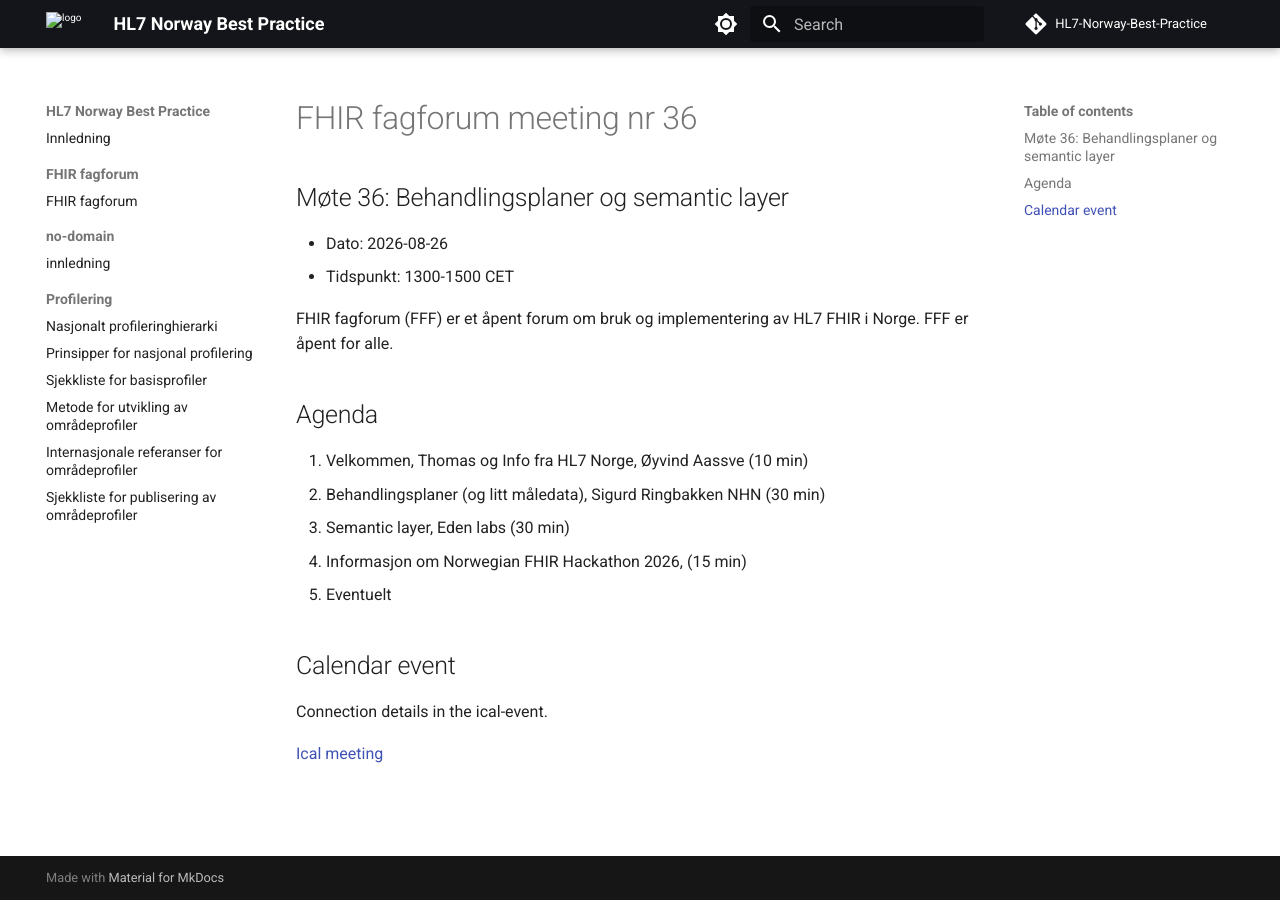
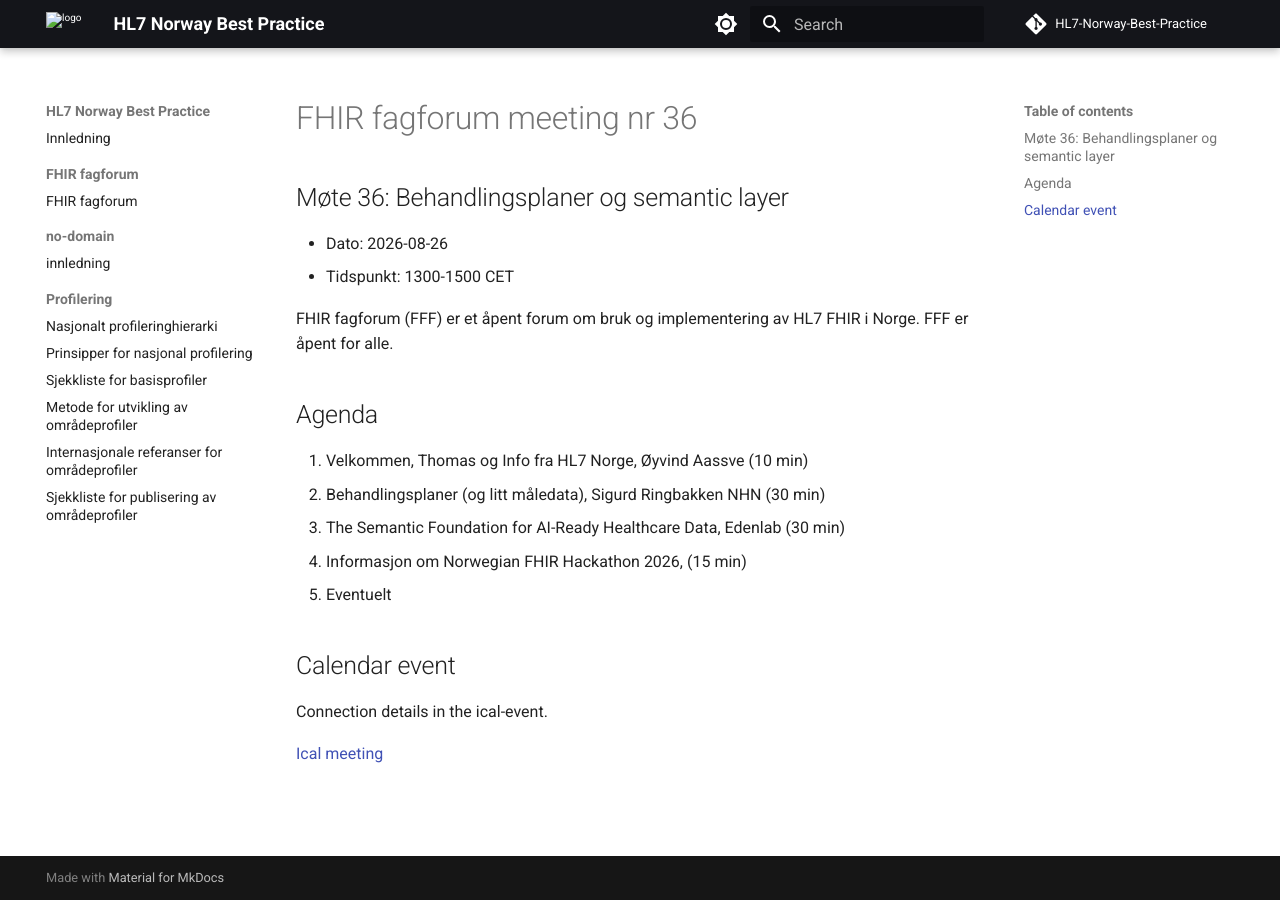
Before and after one commit to HL7Norway/best-practice, an MkDocs documentation site: the page built from docs/FHIR-faglig-forum/_agenda/2026-08-26-agenda.md, in a window 1280 px wide. Built offline with MkDocs 1.6.1 and Material for MkDocs 9.7.7, drawn with Linux system fonts in a browser that asks for light colours; comment, search, counter and statistics services are not loaded.

Commit message:
agenda update fff36

```diff
--- a/docs/FHIR-faglig-forum/_agenda/2026-08-26-agenda.md
+++ b/docs/FHIR-faglig-forum/_agenda/2026-08-26-agenda.md
@@ -17,7 +17,7 @@
 
 1. Velkommen, Thomas og Info fra HL7 Norge, Øyvind Aassve (10 min)
 2. Behandlingsplaner (og litt måledata), Sigurd Ringbakken NHN (30 min)
-3. Semantic layer, Eden labs (30 min)
+3. The Semantic Foundation for AI-Ready Healthcare Data, Edenlab (30 min)
 4. Informasjon om Norwegian FHIR Hackathon 2026, (15 min)
 5. Eventuelt
 
```
